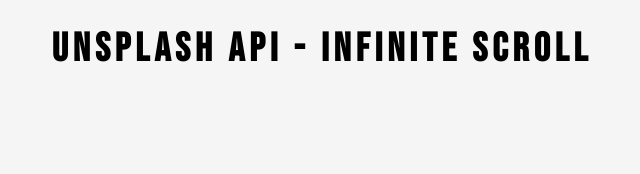
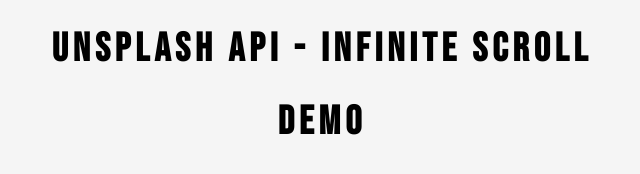
Before and after one commit to Demo-organization-assignment/Guthub-page_task, a plain HTML site: page index.html in a window 1280 px wide. Shown: the whole page, without its empty margins (318-958 px from the left). Drawn offline with Linux system fonts and the light colour scheme; no server answers.

Commit message:
demo text added

```diff
--- a/index.html
+++ b/index.html
@@ -11,6 +11,7 @@
 <body>
     <!-- Script -->
     <h1>Unsplash API - Infinite Scroll</h1>
+    <h1> DEMO </h1>
     <div class="loader" id="loader" hidden>
         <img src="loader.svg" title="loading">
     </div>
```
